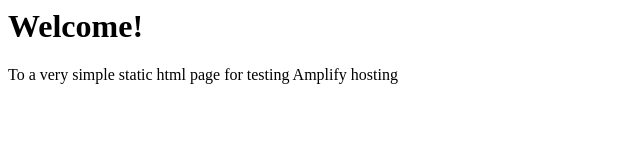
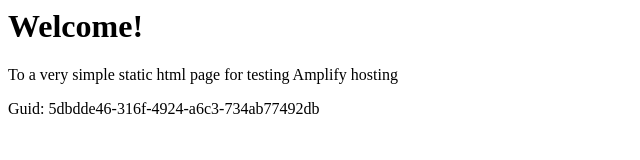
Before and after one commit to aws-aemilia-bah/Github-PR-Commit-Integration-Test-DoNotTouch-v1-prod-me-south-1, a website: page src/index.html in a window 1280 px wide. Shown: the whole page, without its empty margins (0-640 px from the left). Drawn offline with Linux system fonts and the light colour scheme.

Commit message:
commit from integ tests

```diff
--- a/src/index.html
+++ b/src/index.html
@@ -1,3 +1,5 @@
+
+
 <html lang="en">
 
 <head>
@@ -10,6 +12,6 @@
 <body>
     <h1>Welcome!</h1>
     <p>To a very simple static html page for testing Amplify hosting</p>
-</body>
+    <p>Guid: 5dbdde46-316f-4924-a6c3-734ab77492db</p></body>
 
 </html>
```
